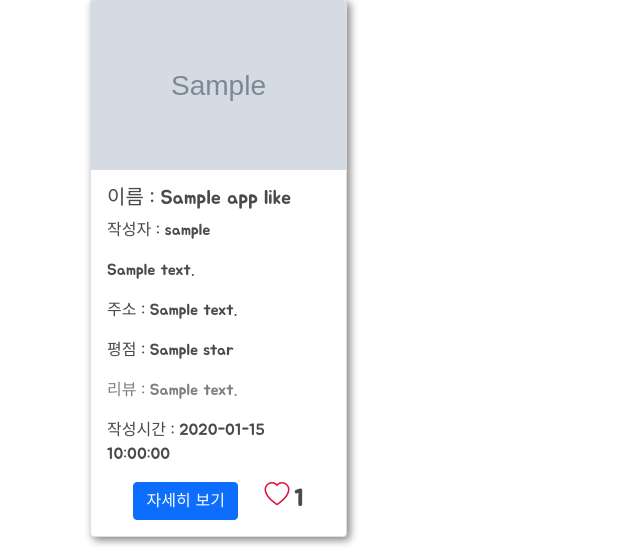
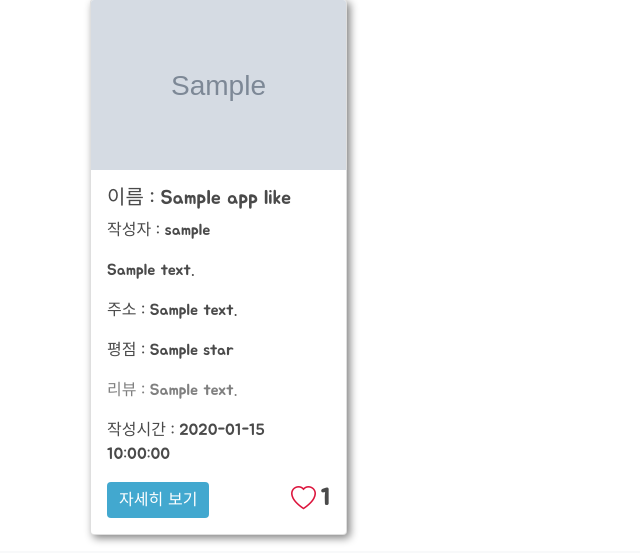
Before and after one commit to dds1q/1week-miniproject, a Flask app: template project/templates/index_like.html in a window 1280 px wide. Shown: the part 634-1187 px from the top of the page, without its empty margins (0-640 px from the left). Run offline with Flask 2, Linux system fonts and the light colour scheme; the template is opened without the code that fills it: most values are stand-ins (such as "Sample title", 1, 10 or a date in 2020); grey boxes marked "Sample" are stand-in pictures; some libraries are stand-ins or nearby versions.

Commit message:
UI 수정

```diff
--- a/project/static/index.css
+++ b/project/static/index.css
@@ -57,7 +57,7 @@
     object-fit: cover;
 }
 
-.veiw_btn {
+.view_btn {
     background-color: #42A8CF;
     border: #42A8CF;
     color:#fff;
--- a/project/templates/index.html
+++ b/project/templates/index.html
@@ -265,7 +265,7 @@
                                 <p class="mycomment">리뷰 : {{ App.comment }}</p>
                                 <p>작성시간 : {{App.time}}</p>
                                 <div class="icon_box">
-                                    <a href="#" class="btn btn-primary veiw_btn"
+                                    <a href="#a" class="btn btn-primary view_btn"
                                        onclick="window.location.href='/detail?App_id_give={{ App._id }}'">자세히 보기</a>
                                     <a id="heart{{App._id}}" onclick="toggle_like('{{ App._id }}')">
                                         {% if App.chkLike == true %}
--- a/project/templates/index_like.html
+++ b/project/templates/index_like.html
@@ -324,8 +324,8 @@
                                 <p>평점 : {{App_like.star}}</p>
                                 <p class="mycomment">리뷰 : {{ App_like.comment }}</p>
                                 <p>작성시간 : {{App_like.time}}</p>
-                                <div style="justify-content : space-evenly; display: flex">
-                                    <a href="#" class="btn btn-primary"
+                                <div class="icon_box">
+                                    <a href="#a" class="btn btn-primary view_btn"
                                        onclick="window.location.href='/detail?App_id_give={{ App_like._id }}'">자세히 보기</a>
                                     <a id="heart{{App_like._id}}" onclick="toggle_like('{{ App_like._id }}')">
                                         {% if App_like.chkLike == true %}
--- a/project/templates/searchResult.html
+++ b/project/templates/searchResult.html
@@ -268,8 +268,8 @@
                                 <p>평점 : {{info.star}}</p>
                                 <p class="mycomment">리뷰 : {{ info.comment }}</p>
                                 <p>작성시간 : {{info.time}}</p>
-                                <div style="justify-content : space-evenly; display: flex">
-                                    <a href="#" class="btn btn-primary"
+                                <div class="icon_box">
+                                    <a href="#a" class="btn btn-primary view_btn"
                                        onclick="window.location.href='/detail?App_id_give={{ info._id }}'">자세히 보기</a>
                                     <a id="heart{{info._id}}" onclick="toggle_like('{{ info._id }}')">
                                         {% if info.chkLike == true %}
```
